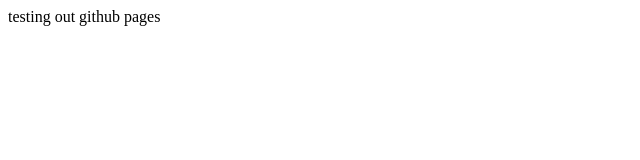
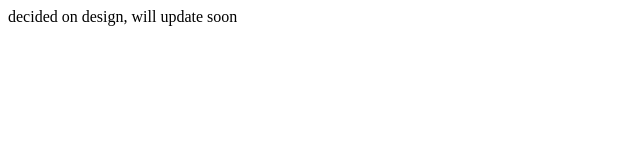
Before and after one commit to Abdool-Zaid/Abdool-Zaid.github.io, a plain HTML site: page index.html in a window 1280 px wide. Shown: the whole page, without its empty margins (0-640 px from the left). Drawn offline with Linux system fonts and the light colour scheme.

Commit message:
decided on design

```diff
--- a/index.html
+++ b/index.html
@@ -6,6 +6,6 @@
     <title>Document</title>
 </head>
 <body>
-    testing out github pages
+    decided on design, will update soon
 </body>
 </html>
```
